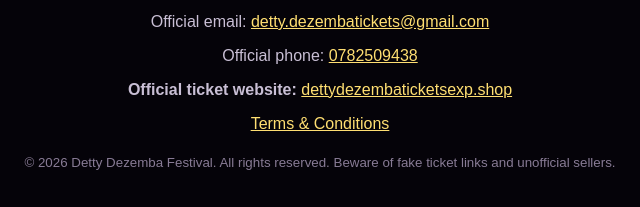
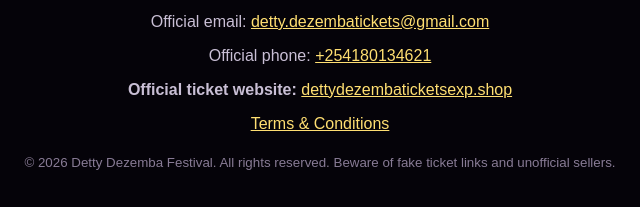
Before and after one commit to robinsonb254/detty-dezemba-website-setup., a plain HTML site: page index.html in a window 1280 px wide. Shown: the part 3247-3454 px from the top of the page, 320-960 px from the left. Drawn offline with Linux system fonts and the light colour scheme.

Commit message:
Update index.html

```diff
--- a/index.html
+++ b/index.html
@@ -118,7 +118,7 @@
     <a class="brand" href="#home"><span class="crown">♛</span><span>DETTY DEZEMBA<br><b>FESTIVAL</b></span></a>
     <p>Laureate Gardens • Nairobi, Kenya</p>
     <p>Official email: <a href="mailto:detty.dezembatickets@gmail.com">detty.dezembatickets@gmail.com</a></p>
-    <p>Official phone: <a href="tel:+254782509438">0782509438</a></p>
+    <p>Official phone: <a href="tel:+254180134621">+254180134621</a></p>
     <p><strong>Official ticket website:</strong> <a href="https://dettydezembaticketsexp.shop">dettydezembaticketsexp.shop</a></p>
     <p><a href="terms.html">Terms &amp; Conditions</a></p>
     <small>© 2026 Detty Dezemba Festival. All rights reserved. Beware of fake ticket links and unofficial sellers.</small>
```
